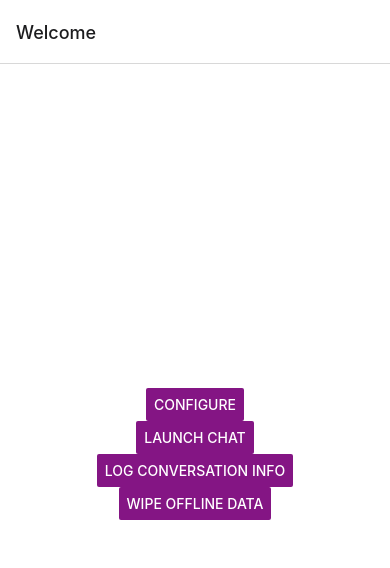
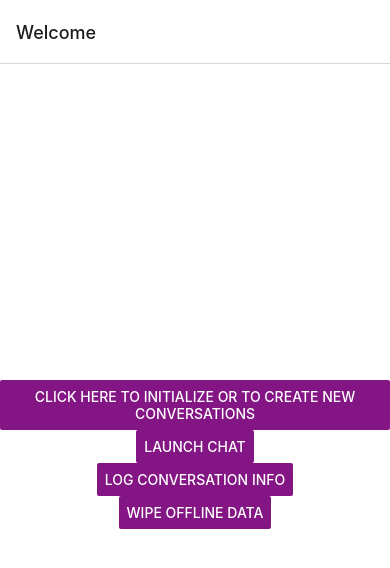
Before and after one commit to gouwu332/react-native-in-app-example, a React Native app in the folder InAppExample/: screen / in a window 390 px wide. Shown: the top 568 px of the page. Built offline with nearby package versions, Linux system fonts and the light colour scheme.

Commit message:
Add GCD grouping to return a complete query of all conversations and last entry

```diff
--- a/InAppExample/App.tsx
+++ b/InAppExample/App.tsx
@@ -39,7 +39,7 @@ const HomeScreen = ({navigation}) => {
   return (
     <View style={styles.container}>
       <Button
-        title="Configure"
+        title="Click here to Initialize or to create new conversations"
         color="#841584"
         onPress={onConfigure}
       />
```
Also changed, not shown: 1 other file (tests, documents, lock files or other folders).
